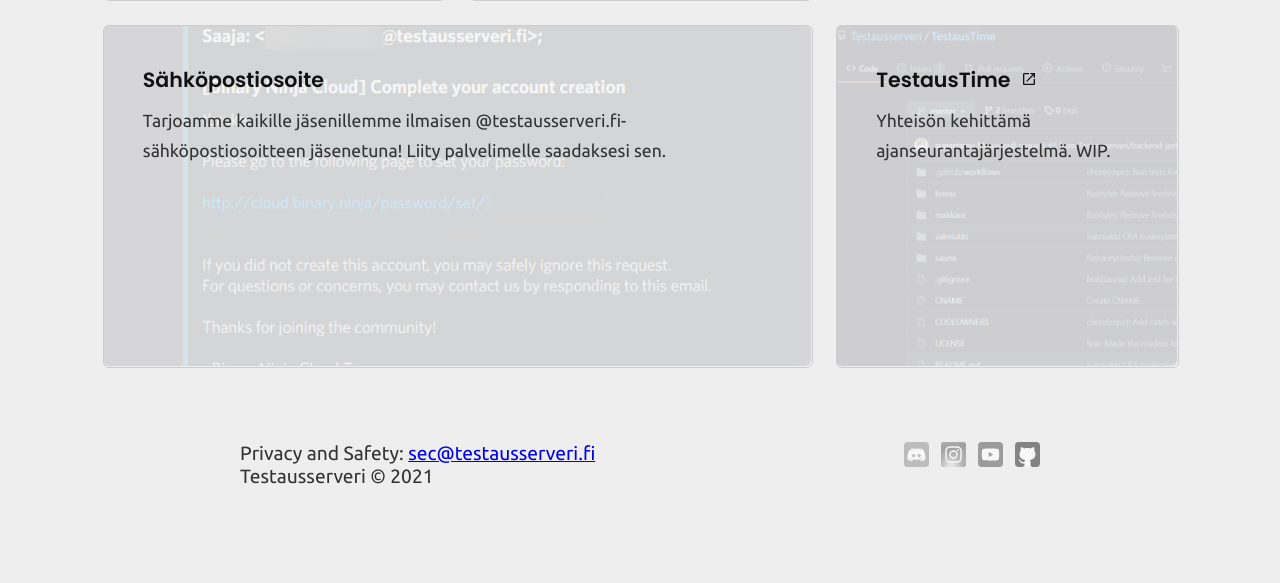
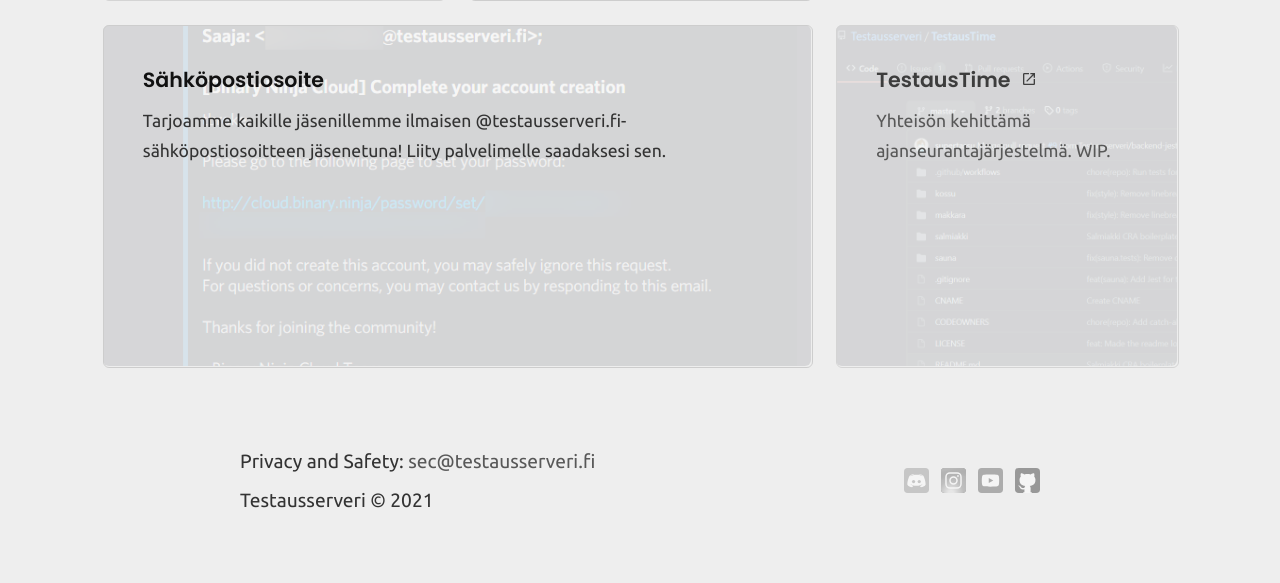
Before and after one commit to Testausserveri/testausserveri.fi, a PHP site: page / in a window 1280 px wide. Shown: the part 1582-2165 px from the top of the page. Before the commit the page ends 2066 px from the top, so only its background shows below. Run offline with PHP 8.4, Linux system fonts and the light colour scheme; some libraries are stand-ins or nearby versions.

Commit message:
Fix footer and link stylings

```diff
--- a/main.css
+++ b/main.css
@@ -89,8 +89,22 @@ p, ul {
     margin-bottom: 2rem;
 }
 
+a:not(.joinButton) {
+    color: var(--text);
+    text-decoration: none;
+    opacity: 0.8;
+    transition: color 0.1s ease, opacity 0.1s ease;
+}
+
+a:not(.joinButton):hover {
+    opacity: 1;
+    color: var(--project-card-border);
+}
+
 .footer {
     display: flex;
+    justify-content: center;
+    align-items: center;
 }
 
 .footer .wide {
@@ -98,6 +112,11 @@ p, ul {
     color: var(--text);
     font-size: 1.2rem;
     flex: 1;
+    line-height: 2;
+}
+
+.footer .icons {
+    height: 25px;
 }
 
 .footer .icons a {
```
